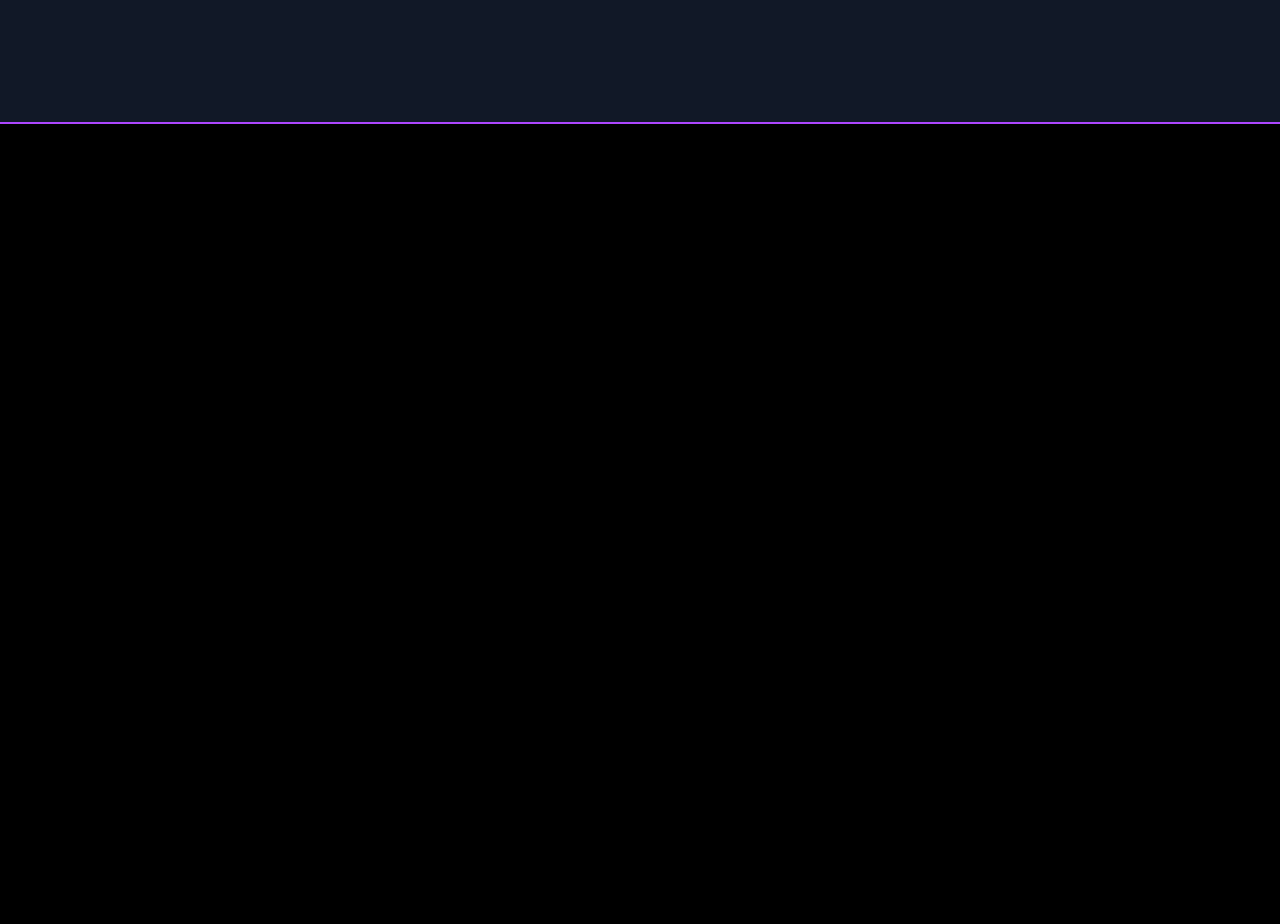
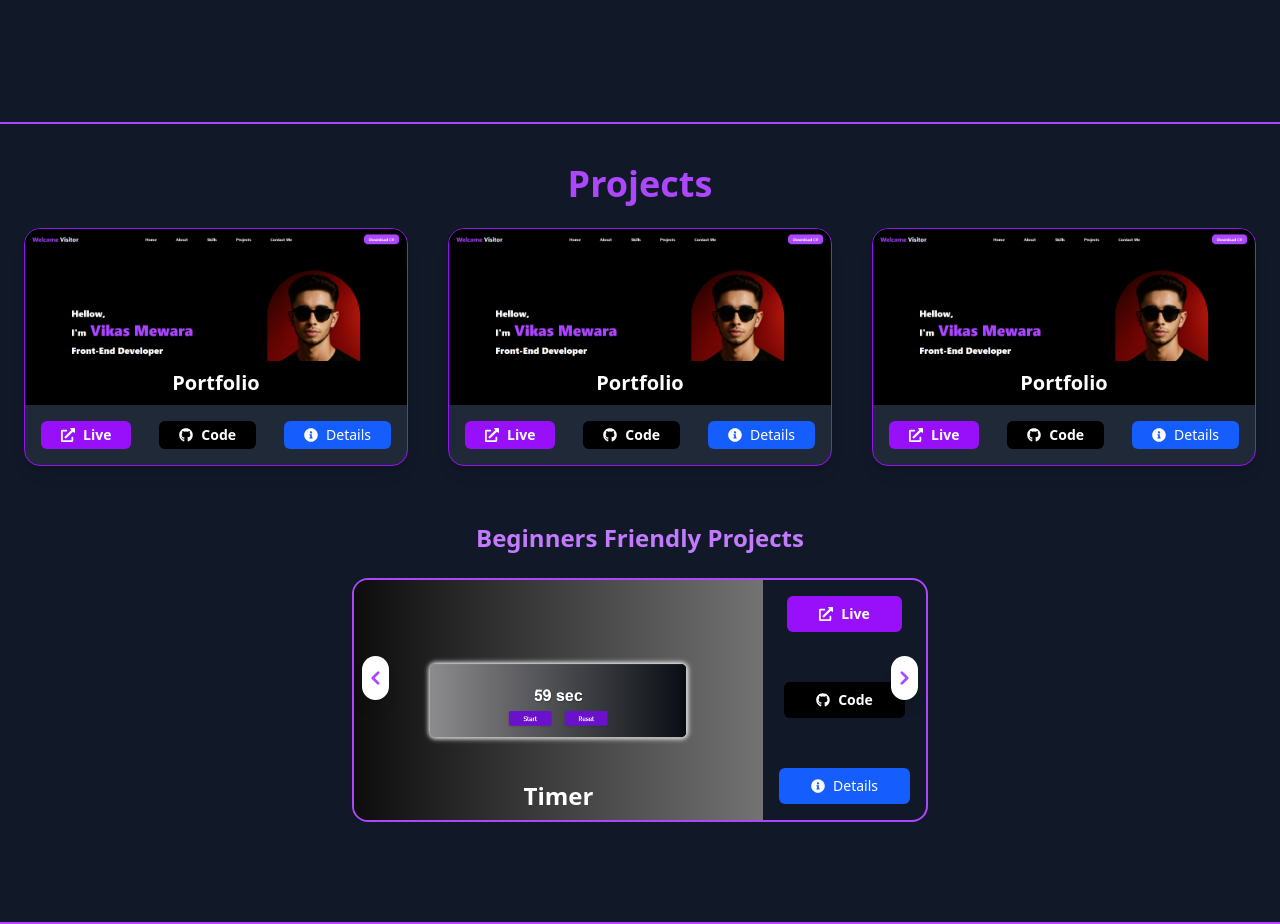
Before and after one commit to vikas-git1/Vikas-Portfolio, a React (Vite) app: page / in a window 1280 px wide. Shown: the part 2112-3036 px from the top of the page. Before the commit the page ends 2236 px from the top, so only its background shows below. Built offline with nearby package versions, Linux system fonts and the light colour scheme.

Commit message:
Added another card in components to display the practice projects inside the projects section

```diff
--- a/src/App.jsx
+++ b/src/App.jsx
@@ -3,6 +3,7 @@ import Navbar from "./components/Navbar";
 import Home from "./pages/Home";
 import About from "./pages/About";
 import Skills from "./pages/Skills";
+import Projects from "./pages/Projects";
 
 const App = () => {
   return (
@@ -11,6 +12,7 @@ const App = () => {
       <Home />
       <About />
       <Skills />
+      <Projects />
     </div>
   );
 };
--- /dev/null
+++ b/src/components/PracticeProjectCard.jsx
@@ -0,0 +1,47 @@
+import React from "react";
+import {
+  FaExternalLinkAlt,
+  FaGithub,
+  FaInfoCircle,
+  FaTimes,
+} from "react-icons/fa";
+const PracticeProjectCard = ({ project }) => {
+  return (
+    <div className="flex md:flex-row flex-col  border-2 border-purple-500 rounded-2xl overflow-hidden w-full shadow-md">
+      <div className="h-60 relative">
+        <img src={project.image} alt="" className="h-60  w-full object-cover" />
+        <h2 className="absolute bottom-2 left-1/2 -translate-x-1/2  text-white md:font-bold font-semibold md:text-2xl text-xl">
+          {project.name}
+        </h2>
+      </div>
+      <div className="p-4  flex flex-col   justify-between items-center gap-2">
+        <a
+          href={project.link}
+          target="_blank"
+          rel="noreferrer"
+          className="flex items-center gap-2 text-sm bg-purple-600 hover:bg-purple-700 text-white font-semibold md:px-8 md:py-2 px-6 py-1 rounded-md"
+        >
+          <FaExternalLinkAlt /> Live
+        </a>
+
+        <a
+          href={project.sourceCode}
+          target="_blank"
+          rel="noreferrer"
+          className="flex items-center gap-2 text-sm bg-black hover:bg-gray-700 text-white font-semibold md:px-8 md:py-2 px-6 py-1 rounded-md"
+        >
+          <FaGithub /> Code
+        </a>
+
+        <button
+          onClick={() => setShowModal(true)}
+          className="flex items-center gap-2 text-sm bg-blue-600 hover:bg-blue-700  font-semiboldtext-white md:px-8 md:py-2 px-5 py-1 rounded-md"
+        >
+          <FaInfoCircle /> Details
+        </button>
+      </div>
+    </div>
+  );
+};
+
+export default PracticeProjectCard;
```
